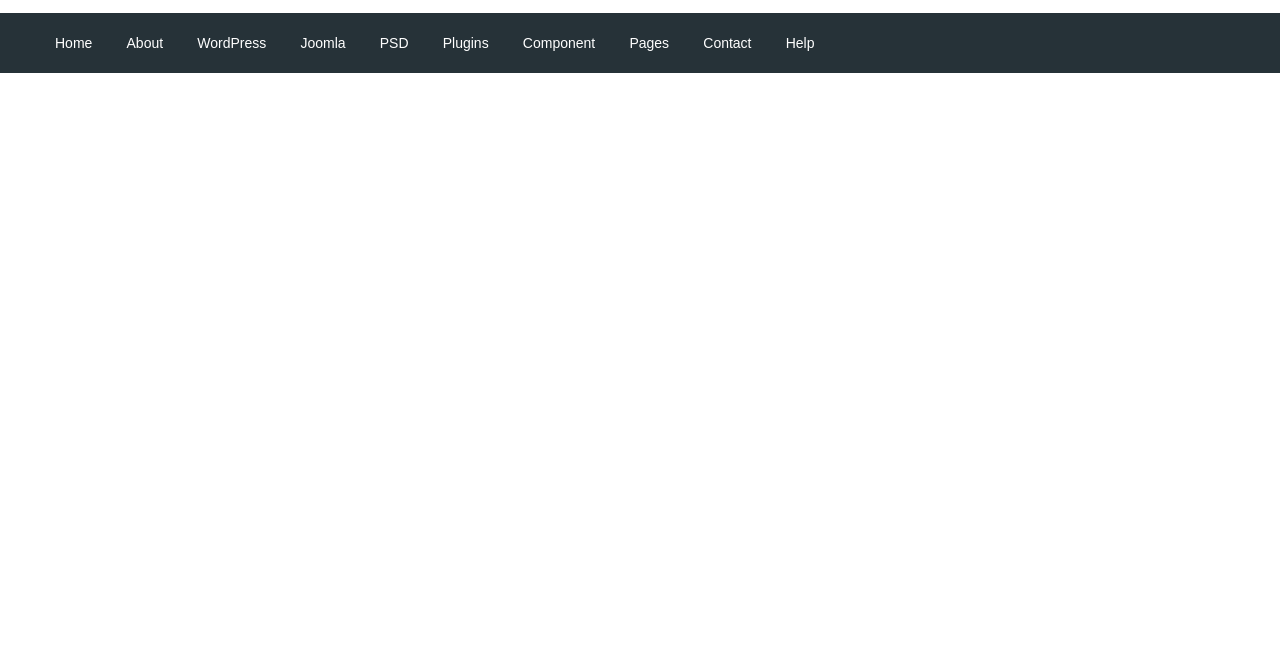
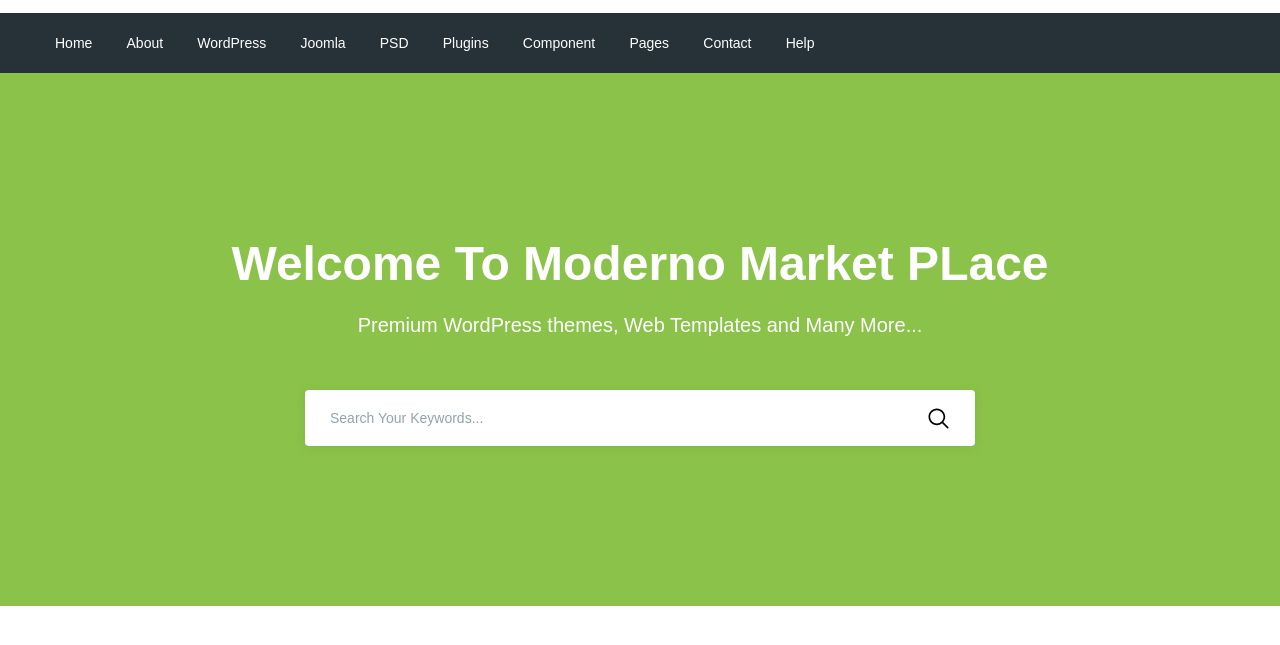
Before and after one commit to Xa-xaman/moderno2, a website: page app/index.html in a window 1280 px wide. Shown: the part 77-722 px from the top of the page. Drawn offline with nearby package versions, Linux system fonts and the light colour scheme; files that its build step writes are made by us from their sources; a web font is replaced by a local one.

Commit message:
created search section

```diff
--- a/app/index.html
+++ b/app/index.html
@@ -50,7 +50,28 @@
       </div>
     </div>
   </header>
-
+  <main>
+    <section class="search" style="background-color: #8bc34a;">
+      <div class="container">
+        <div class="search__inner">
+          <div class="search__inner-title">
+            Welcome To Moderno Market PLace
+          </div>
+          <div class="search__inner-text">
+            Premium WordPress themes, Web Templates and Many More...
+          </div>
+          <div class="search__inner-form">
+            <form>
+              <input type="text" placeholder="Search Your Keywords..." required>
+              <button type="submit">
+                <img src="images/icons/search.svg" alt="">
+              </button>
+            </form>
+          </div>
+        </div>
+      </div>
+    </section>
+  </main>
 
     <script src="https://ajax.googleapis.com/ajax/libs/jquery/3.7.1/jquery.min.js"></script>
     <script src="js/libs.min.js"></script>
--- a/app/scss/style.scss
+++ b/app/scss/style.scss
@@ -51,3 +51,58 @@
     }
   }
 }
+
+.search{
+  // background-images: url(../images/);
+  background-repeat: no-repeat;
+  background-size: cover;
+  background-position: center;
+  min-height: 533px;
+}
+.search__inner{
+  padding: 155px 0 100px;
+  color:#fff;
+  text-align: center;
+  &-title{
+    font-size:48px;
+    line-height:72px;
+    margin-bottom: 10px;
+    font-weight: 700;
+  }
+  &-text{
+    margin-bottom: 50px;
+    font-weight: 500;
+    font-size: 20px;
+    line-height:30px;
+  }
+  &-form{
+    max-width: 670px;
+    margin: 0 auto;
+    position:relative;
+    input{
+      display: block;
+      width: 100%;
+      box-shadow:0px 1px 10px 0px rgba(124, 178, 64, 0.75);
+      border-radius:4px;
+      height: 56px;
+      border:none;
+      font-size: 14px;
+      font-weight: 500;
+      padding:0 60px 0 25px;
+      &::placeholder{
+        color:#90a4ae;
+        font-weight: 500;
+      }
+    }
+    button{
+      position:absolute;
+      border:none;
+      background-color: transparent;
+      right:18px;
+      top:15px;
+      img{
+        width: 25px;
+      }
+    }
+  }
+}
```
Also changed, not shown: app/images/icons/search.svg (added).
